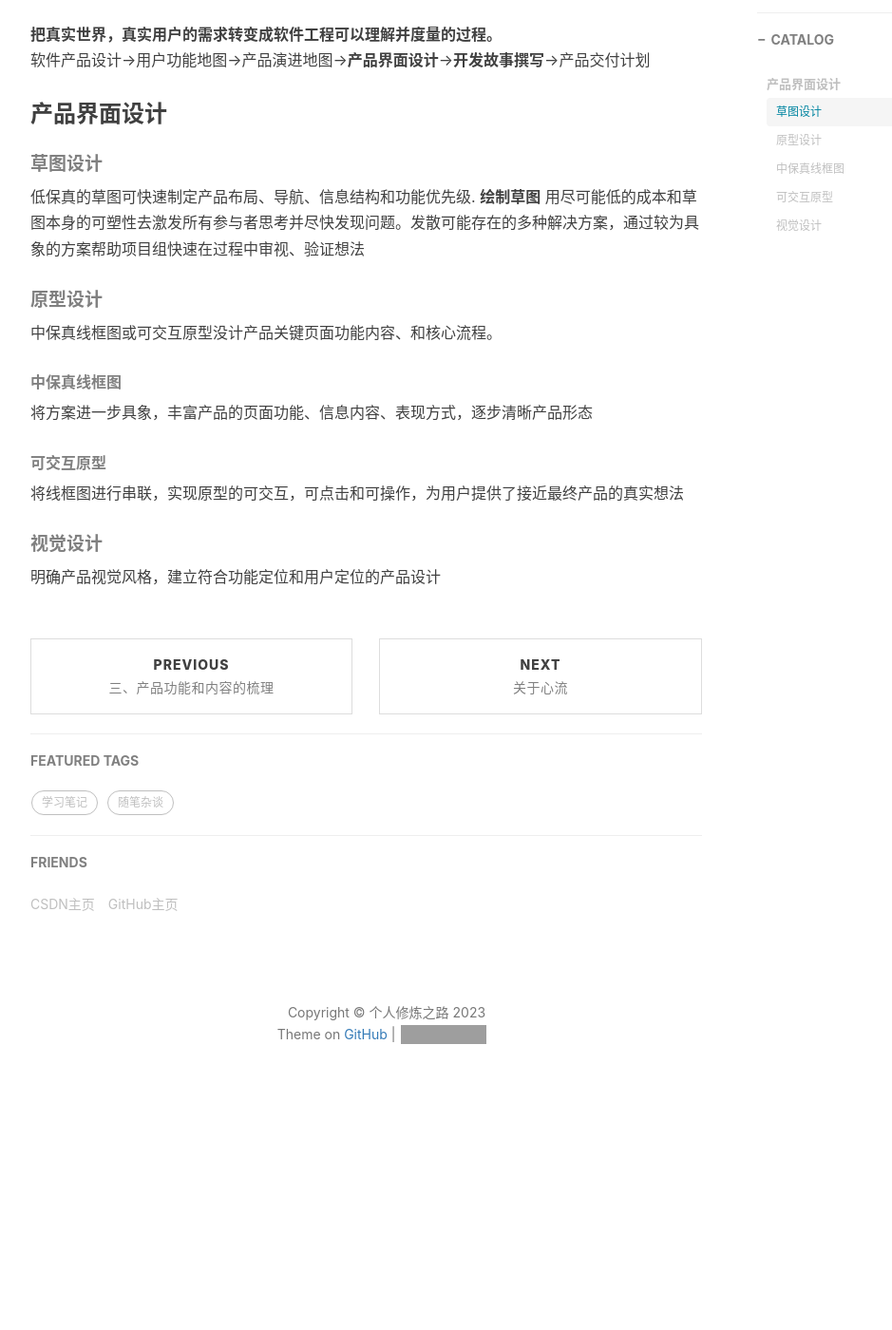
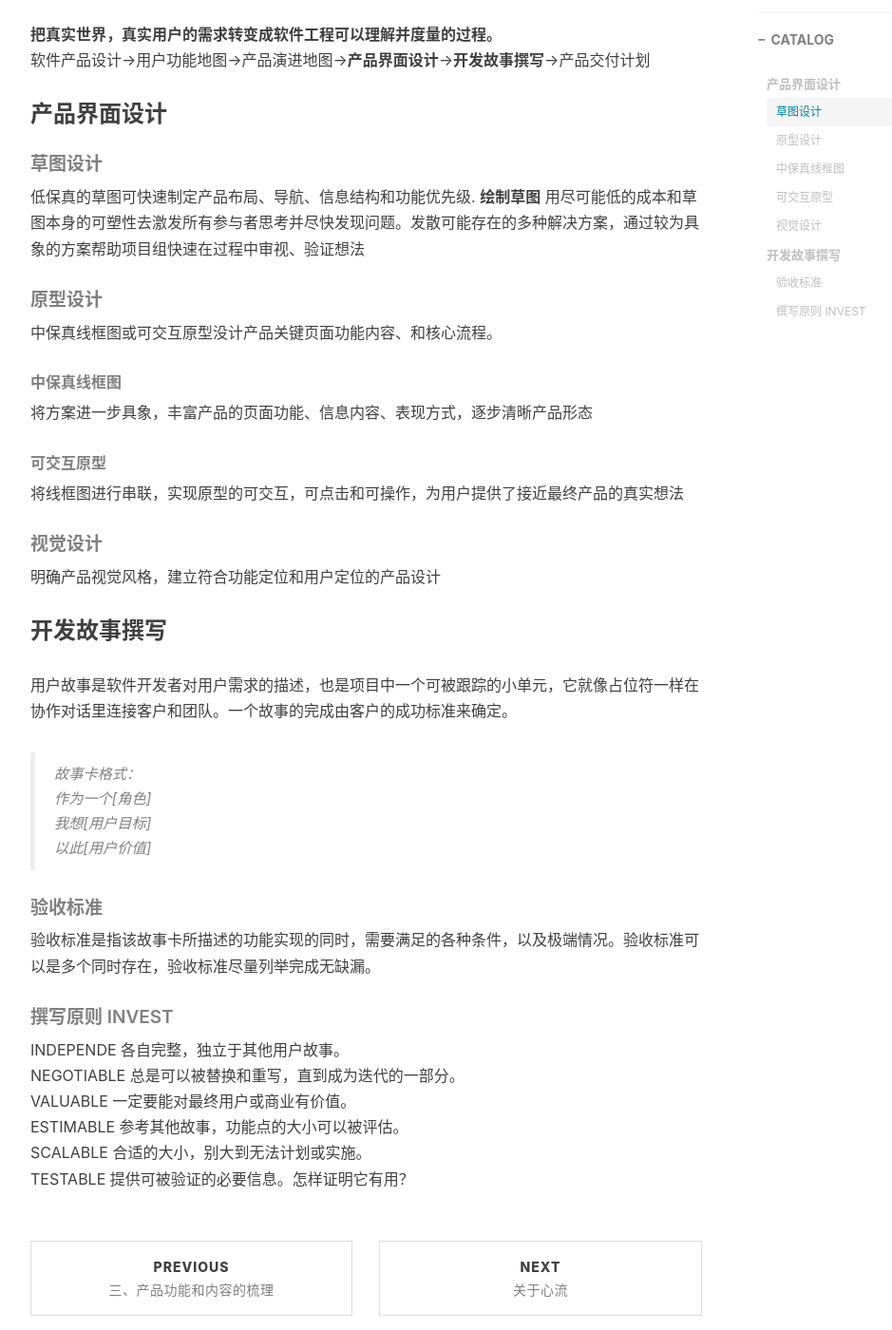
Before and after one commit to bingchuH/bingchuH.github.io, a Jekyll site: the page built from _posts/2023-09-11-四、产品设计.md, in a window 1280 px wide and 1400 px high, scrolled down 484 px. Shown: the whole window at 95% size, without its empty margins (233-1172 px from the left). Built offline with Jekyll 4.4.1, drawn with Linux system fonts in a browser that asks for light colours; nearby versions of some CDN libraries; comment, search, counter and statistics services are not loaded; before the commit the page ends 1677 px from its top, so only the background shows below that; grey boxes are pictures that could not be loaded.

```diff
--- a/_posts/2023-09-11-四、产品设计.md
+++ b/_posts/2023-09-11-四、产品设计.md
@@ -26,3 +26,22 @@ tags:
 将线框图进行串联，实现原型的可交互，可点击和可操作，为用户提供了接近最终产品的真实想法
 ##### 视觉设计
 明确产品视觉风格，建立符合功能定位和用户定位的产品设计
+
+### 开发故事撰写
+用户故事是软件开发者对用户需求的描述，也是项目中一个可被跟踪的小单元，它就像占位符一样在协作对话里连接客户和团队。一个故事的完成由客户的成功标准来确定。
+
+>故事卡格式：
+作为一个[角色]
+我想[用户目标]
+以此[用户价值]
+
+##### 验收标准
+验收标准是指该故事卡所描述的功能实现的同时，需要满足的各种条件，以及极端情况。验收标准可以是多个同时存在，验收标准尽量列举完成无缺漏。
+
+##### 撰写原则 INVEST
+INDEPENDE 各自完整，独立于其他用户故事。
+NEGOTIABLE 总是可以被替换和重写，直到成为迭代的一部分。
+VALUABLE 一定要能对最终用户或商业有价值。
+ESTIMABLE 参考其他故事，功能点的大小可以被评估。
+SCALABLE 合适的大小，别大到无法计划或实施。
+TESTABLE 提供可被验证的必要信息。怎样证明它有用？
```
Also changed, not shown: _posts/2023-07-10-sd.md (deleted, +0 -90 lines), _posts/2023-12-27-Dating Diary.md (added, +28 -0 lines), img/post-bg-shinn.jpg (added).
